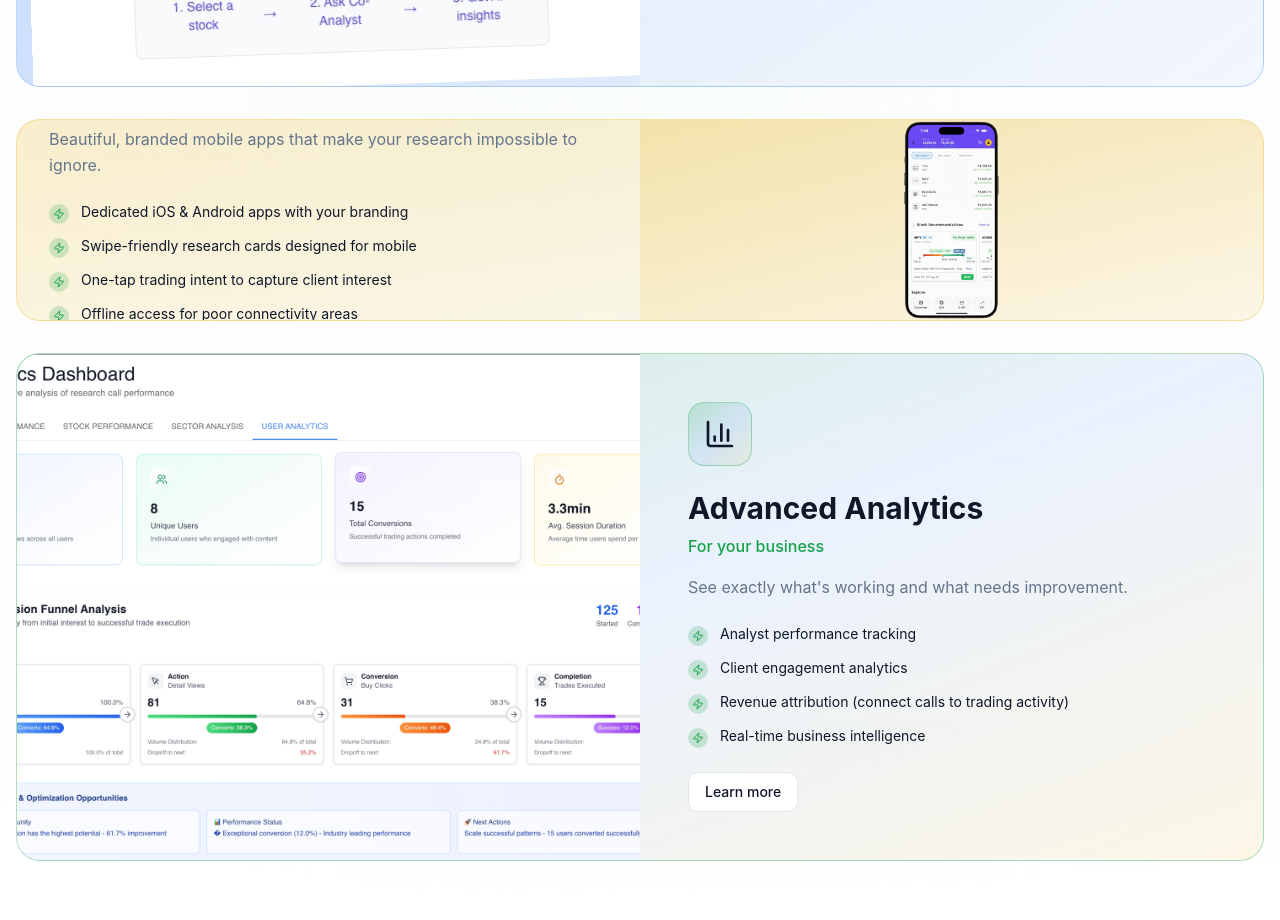
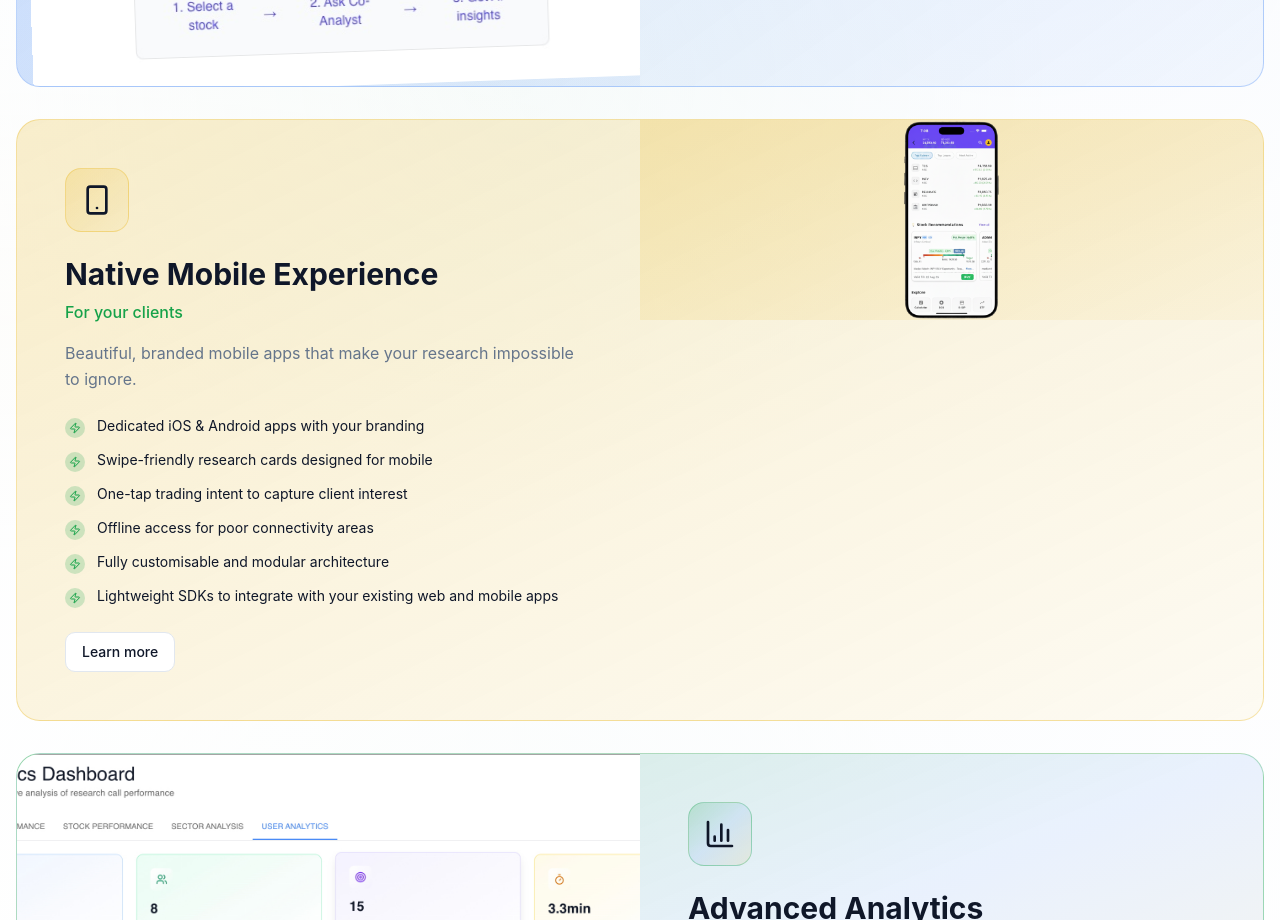
Before and after one commit to Raghavan1277/wisebypragmatic, a React (Vite) app: page / in a window 1280 px wide. Shown: the part 3280-4200 px from the top of the page. Built offline with nearby package versions, Linux system fonts and the light colour scheme; the HTML template or start-up script is replaced by a standard one.

Commit message:
Reverted to commit 5f617a41a44202d4bba567e1434d60a951339450

```diff
--- a/src/components/ProductSuite.tsx
+++ b/src/components/ProductSuite.tsx
@@ -125,7 +125,7 @@ export const ProductSuite = () => {
                 <div className={`rounded-3xl bg-gradient-to-br ${product.gradient} border ${product.borderColor} hover:shadow-2xl transition-all overflow-hidden`}>
                   <div className={`grid lg:grid-cols-2 gap-0 ${!isEven ? 'lg:grid-flow-dense' : ''}`}>
                     {/* Text Content Column */}
-                    <div className={`${product.title === "Co-Analyst AI" ? "p-6 lg:p-8" : product.title === "Native Mobile Experience" ? "p-6 lg:p-8 h-[200px]" : "p-8 lg:p-12"} flex flex-col justify-center ${!isEven ? 'lg:col-start-2' : ''}`}>
+                    <div className={`${product.title === "Co-Analyst AI" ? "p-6 lg:p-8" : "p-8 lg:p-12"} flex flex-col justify-center ${!isEven ? 'lg:col-start-2' : ''}`}>
                       <div className={`w-16 h-16 rounded-2xl bg-gradient-to-br ${product.gradient} border ${product.borderColor} flex items-center justify-center mb-6`}>
                         <Icon className="w-8 h-8 text-foreground" />
                       </div>
```
